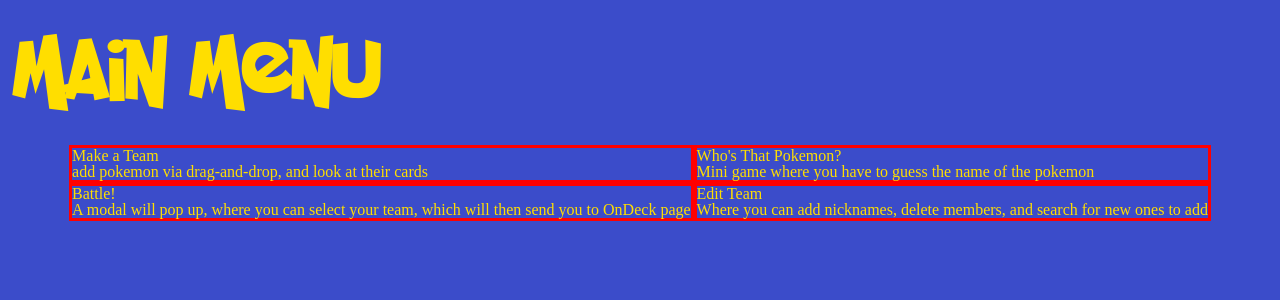
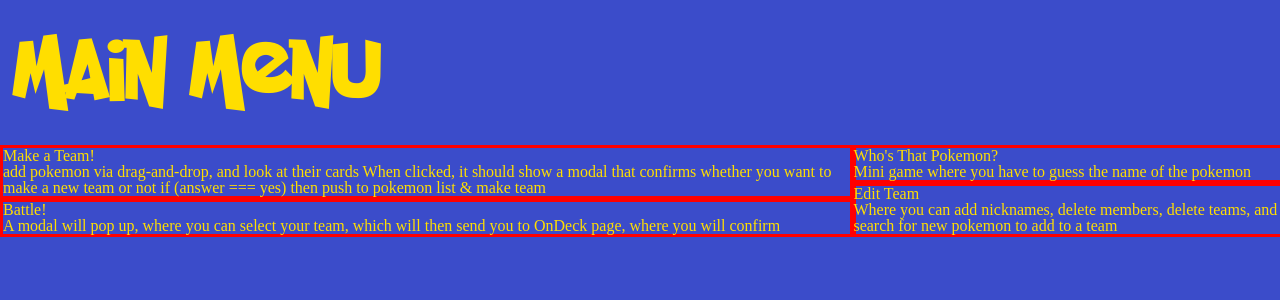
Before and after one commit to ajg7/PokeBattle-Frontend, a React (Create React App) app: page /main_menu in a window 1280 px wide. Shown: the top 300 px of the page. Built offline with nearby package versions, Linux system fonts and the light colour scheme.

Commit message:
made a handler for make a team and whos that pokemon

```diff
--- a/src/components/pages/MainMenu.jsx
+++ b/src/components/pages/MainMenu.jsx
@@ -1,8 +1,22 @@
 import React from "react";
 import { StyledMainMenu } from "../../styles/StyledComponents/styledPages";
 import { MainHeading } from "../common";
+import { useHistory } from "react-router-dom";
 
 const MainMenu = props => {
+
+    const history = useHistory();
+
+    const makeTeamHandler = event => {
+        history.push("/pokemon_list");
+    }
+
+    const whosThatPokemonHandler = event => {
+        history.push("/guess_pokemon");
+    }
+
+
+
     return (
         <StyledMainMenu>
             <MainHeading
@@ -11,23 +25,29 @@
             />
             <section className="main-menu-table">
                 <div className="top-sections">
-                    <section>
-                        <h3>Make a Team</h3>
-                        <p>add pokemon via drag-and-drop, and look at their cards</p>
+                    <section onClick={makeTeamHandler}>
+                        <h3>Make a Team!</h3>
+                        <p>
+                            add pokemon via drag-and-drop, and look at their cards
+                            When clicked, it should show a modal that confirms whether you want to make a new team or not
+                            if (answer === yes) then push to pokemon list & make team
+                        </p>
                     </section>
                     <section>
                         <h3>Battle!</h3>
-                        <p>A modal will pop up, where you can select your team, which will then send you to OnDeck page</p>
+                        <p>
+                            A modal will pop up, where you can select your team, which will then send you to OnDeck page, where you will confirm
+                        </p>
                     </section>
                 </div>
                 <div className="bottom-sections">
-                    <section>
+                    <section onClick={whosThatPokemonHandler}>
                         <h3>Who's That Pokemon?</h3>
                         <p>Mini game where you have to guess the name of the pokemon</p>
                     </section>
                     <section>
                         <h3>Edit Team</h3>
-                        <p>Where you can add nicknames, delete members, and search for new ones to add</p>
+                        <p>Where you can add nicknames, delete members, delete teams, and search for new pokemon to add to a team</p>
                     </section>
                 </div>
             </section>
--- a/src/styles/StyledComponents/styledpages/StyledMainMenu.js
+++ b/src/styles/StyledComponents/styledpages/StyledMainMenu.js
@@ -12,6 +12,7 @@
 
     .top-sections section, .bottom-sections section {
         border: 3px red solid;
+        width: 100%;
     }
 
 
```
